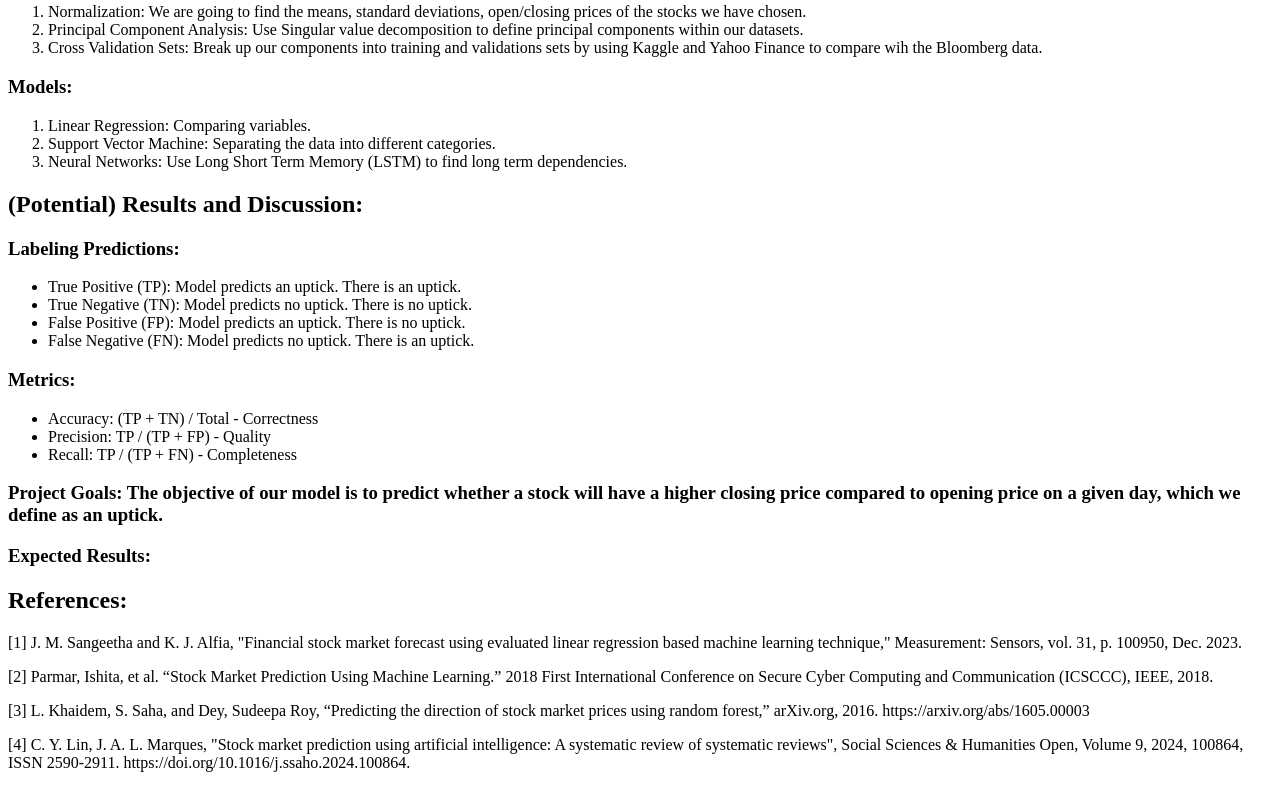
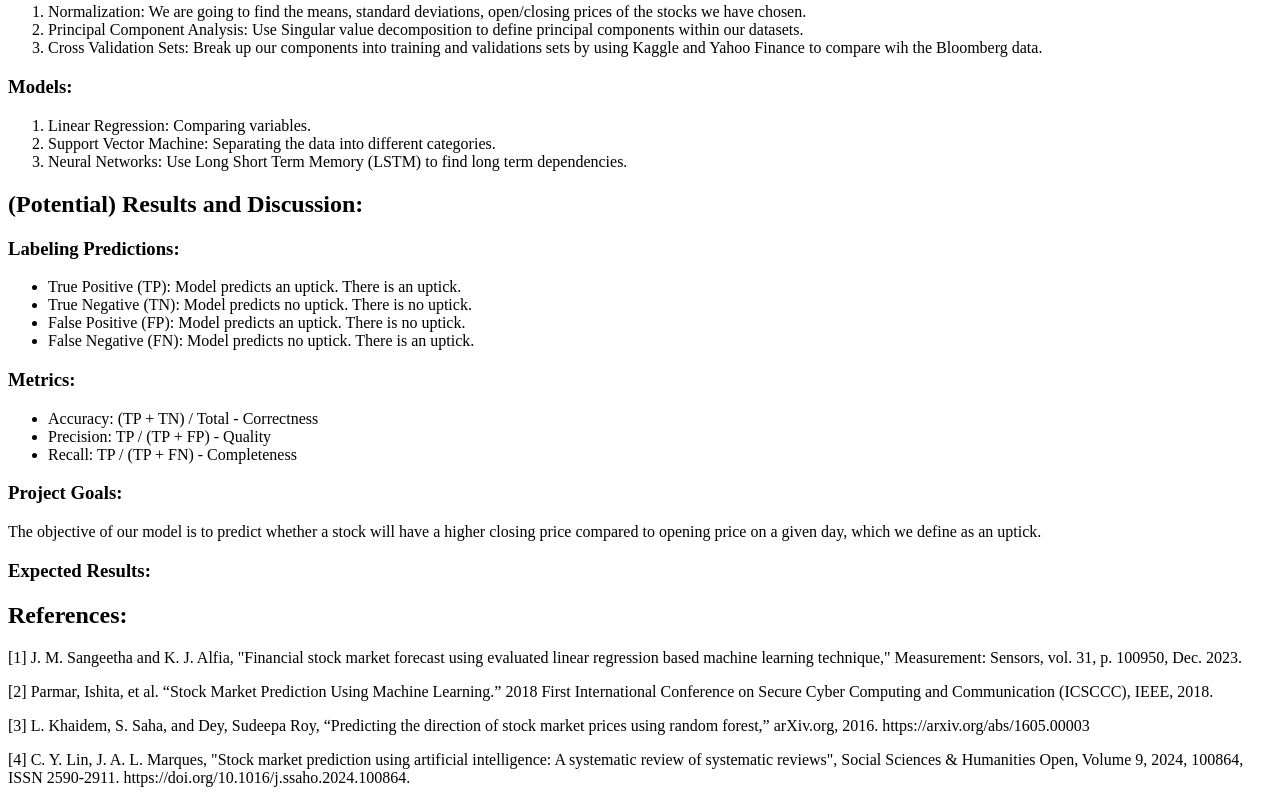
Before and after one commit to Shubham-Sahasrabudhe/CS4641_Proposal, a plain HTML site: page index.html in a window 1280 px wide. Shown: the part 913-1716 px from the top of the page. Drawn offline with Linux system fonts and the light colour scheme.

Commit message:
Update index.html

```diff
--- a/index.html
+++ b/index.html
@@ -67,8 +67,8 @@
             <li>Recall: TP / (TP + FN) - Completeness</li>
         </ul>
 
-        <h3>Project Goals: The objective of our model is to predict whether a stock will have a higher closing price compared to opening price on a given day, which we define as an uptick.</h3>
-
+        <h3>Project Goals: </h3>
+        <p>The objective of our model is to predict whether a stock will have a higher closing price compared to opening price on a given day, which we define as an uptick. </p>
         <h3>Expected Results:</h3>
     </section>
     <section>
```
